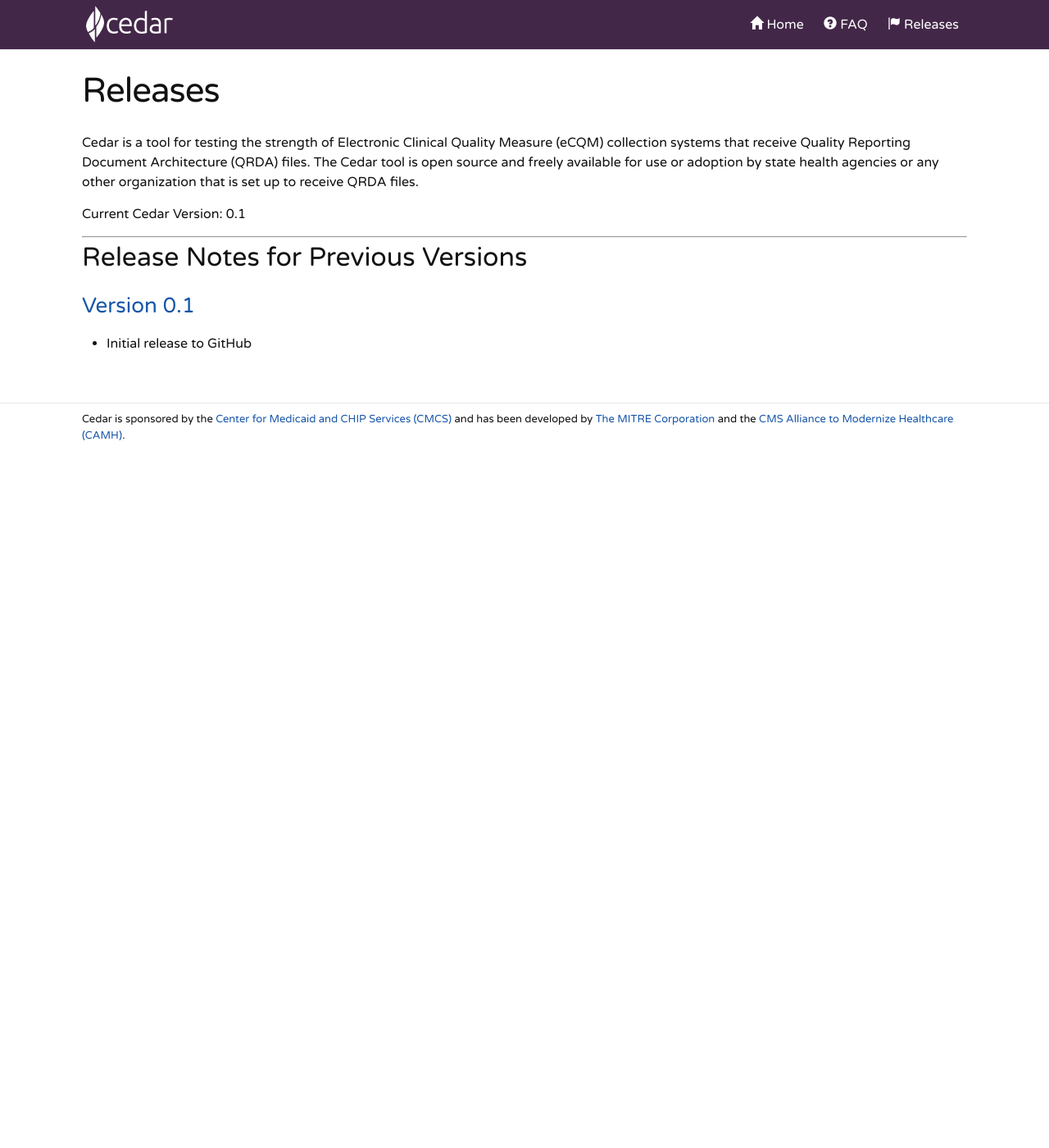
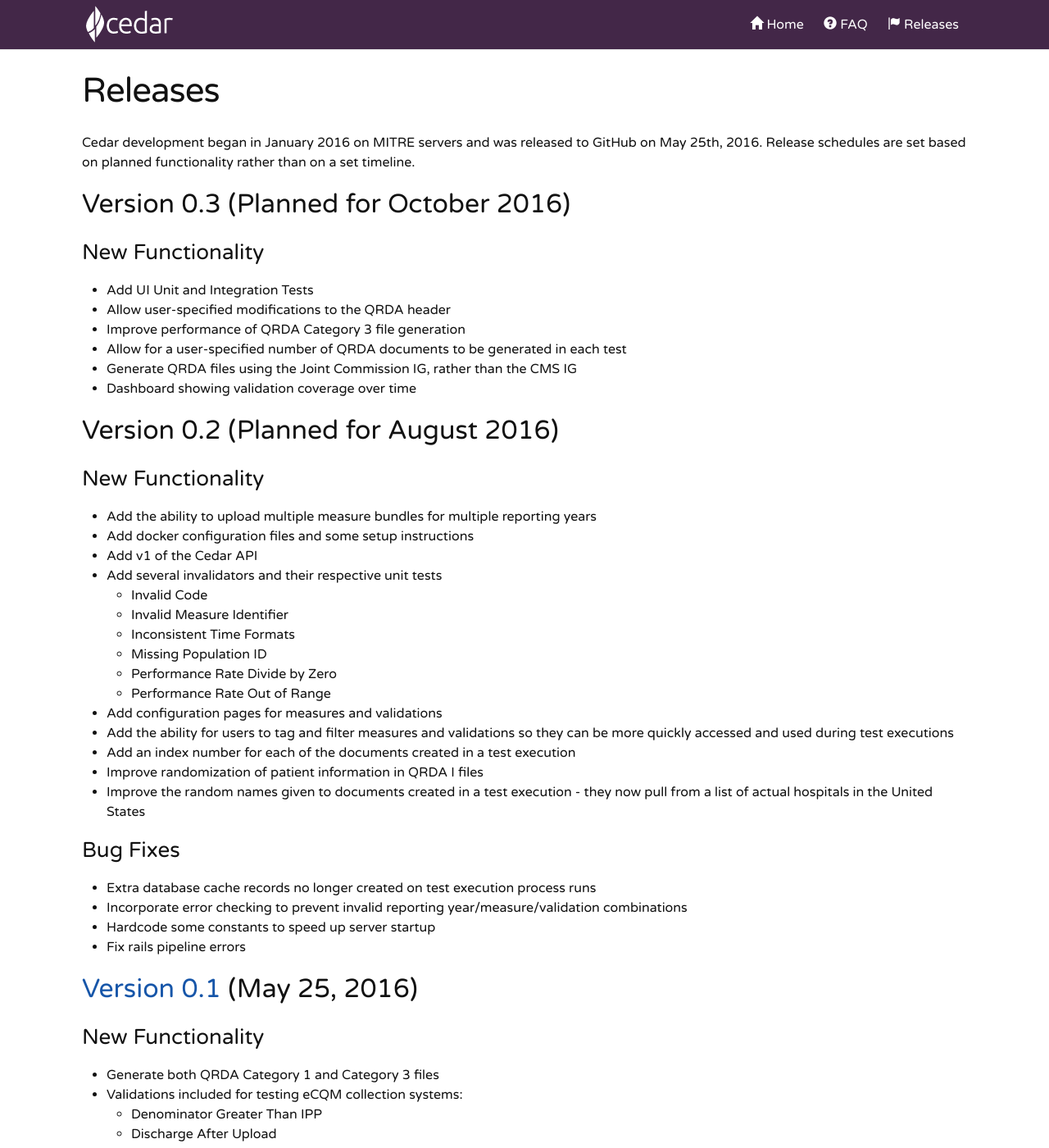
Before and after one commit to edeyoung/cedar, a Jekyll site: the page built from releases.md, in a window 1280 px wide and 1400 px high. Shown: the whole window at 82% size. Built offline with Jekyll 4.4.1, drawn with Linux system fonts in a browser that asks for light colours; some of the changed text lies outside the part shown.

Commit message:
Replace svg graphics with png, reword the entire releases page, edits to the FAQ and homepage

```diff
--- a/index.html
+++ b/index.html
@@ -13,7 +13,7 @@ layout: full_page
       <p>Cedar is a free, open source tool for testing the strength of <a href='https://ecqi.healthit.gov/content/putting-ecqms-work'>Electronic Clinical Quality Measure (eCQM)</a> collection systems that receive <a href='https://ecqi.healthit.gov/qrda' target='_blank'>Quality Reporting Document Architecture (QRDA)</a> files.</p>
       <a href='https://github.com/mitre/cedar'>
         <div class='github'>
-          {% include icon-github.svg %} Download it on GitHub!
+          <img src='images/GitHub-Mark-Light-32px.png' height='25px' alt='GitHub logo' /> Download it on GitHub!
         </div>
       </a>
     </div>
--- a/releases.md
+++ b/releases.md
@@ -4,13 +4,59 @@ title: Releases
 permalink: /releases/
 ---
 
-Cedar is a tool for testing the strength of Electronic Clinical Quality Measure (eCQM) collection systems that receive Quality Reporting Document Architecture (QRDA) files. The Cedar tool is open source and freely available for use or adoption by state health agencies or any other organization that is set up to receive QRDA files.
+Cedar development began in January 2016 on MITRE servers and was released to GitHub on May 25th, 2016.  Release schedules are set based on planned functionality rather than on a set timeline.
 
-Current Cedar Version: 0.1
+## Version 0.3 (Planned for October 2016)
 
-<hr>
+### New Functionality
 
-## Release Notes for Previous Versions
+- Add UI Unit and Integration Tests
+- Allow user-specified modifications to the QRDA header
+- Improve performance of QRDA Category 3 file generation
+- Allow for a user-specified number of QRDA documents to be generated in each test
+- Generate QRDA files using the Joint Commission IG, rather than the CMS IG
+- Dashboard showing validation coverage over time
 
-### [Version 0.1](https://github.com/mitre/cedar/releases/tag/v0.1)
-- Initial release to GitHub
+## Version 0.2 (Planned for August 2016)
+
+### New Functionality
+
+- Add the ability to upload multiple measure bundles for multiple reporting years
+- Add docker configuration files and some setup instructions
+- Add v1 of the Cedar API
+- Add several invalidators and their respective unit tests
+  - Invalid Code
+  - Invalid Measure Identifier
+  - Inconsistent Time Formats
+  - Missing Population ID
+  - Performance Rate Divide by Zero
+  - Performance Rate Out of Range
+- Add configuration pages for measures and validations
+- Add the ability for users to tag and filter measures and validations so they can be more quickly accessed and used during test executions
+- Add an index number for each of the documents created in a test execution
+- Improve randomization of patient information in QRDA I files
+- Improve the random names given to documents created in a test execution - they now pull from a list of actual hospitals in the United States
+
+### Bug Fixes
+
+- Extra database cache records no longer created on test execution process runs
+- Incorporate error checking to prevent invalid reporting year/measure/validation combinations
+- Hardcode some constants to speed up server startup
+- Fix rails pipeline errors
+
+## [Version 0.1](https://github.com/mitre/cedar/releases/tag/v0.1) (May 25, 2016)
+
+### New Functionality
+
+- Generate both QRDA Category 1 and Category 3 files
+- Validations included for testing eCQM collection systems:
+  - Denominator Greater Than IPP
+  - Discharge After Upload
+  - Discharge Before Admission
+  - Duplicated Measure Population IDs
+  - Incorrect Code System
+  - Invalid Value Set
+  - Numerator Greater Than Denominator
+  - Reporting Period
+  - Unfinished QRDA file
+  - Value Set without Code System
```
Also changed, not shown: faq.md (+17 -14 lines), _includes/icon-github.svg (deleted), _includes/rails-logo.svg (deleted), images/GitHub-Mark-Light-32px.png (added), images/rails-logo.png (added).
